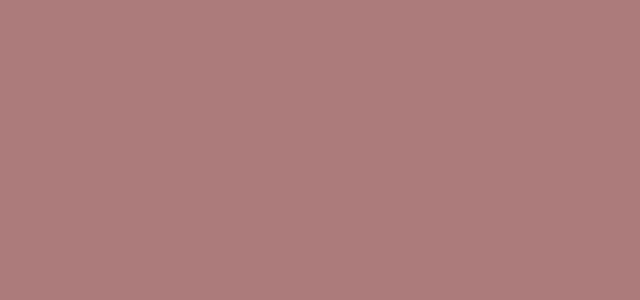
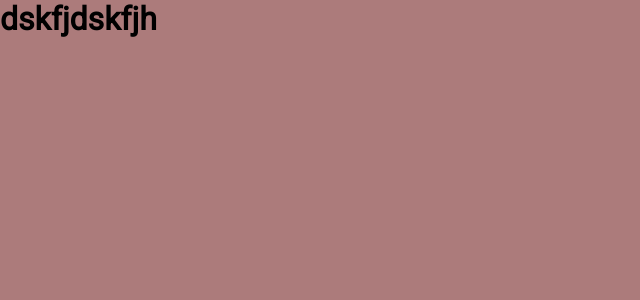
Before and after one commit to TheArtemis/chopstick.js, a Vue app: page /login in a window 1280 px wide. Before the commit this address had no page. Shown: the top 300 px of the page, without its empty margins (0-640 px from the left). Built offline with nearby package versions, Linux system fonts and the light colour scheme.

Commit message:
Added login

```diff
--- a/src/main.js
+++ b/src/main.js
@@ -7,9 +7,6 @@ import '@/assets/game.css'
 import '@/assets/game-menu.css'
 import '@/assets/navbar.css'
 
-
-
-
 /* We pass into createApp a component App, imported from ./App.vue */
 
 createApp(App).use(router).mount('#app')
--- /dev/null
+++ b/src/pages/Login.vue
@@ -0,0 +1,9 @@
+<template>
+    <h1>dskfjdskfjh</h1>
+</template>
+
+<script>
+    export default {
+        name: 'Login',
+    }
+</script>
--- a/src/router.js
+++ b/src/router.js
@@ -3,6 +3,8 @@ import {createRouter, createWebHistory} from 'vue-router'
 const routes = [
     {path: '', name: 'home', component: () => import('@/pages/Home.vue')},
     {path: '/play', name: 'play', component: () => import('@/pages/Play.vue')},
+    {path: '/login', name: 'login', component: () => import('@/pages/Login.vue')},
+
 ]
 
 const router = createRouter({
```
